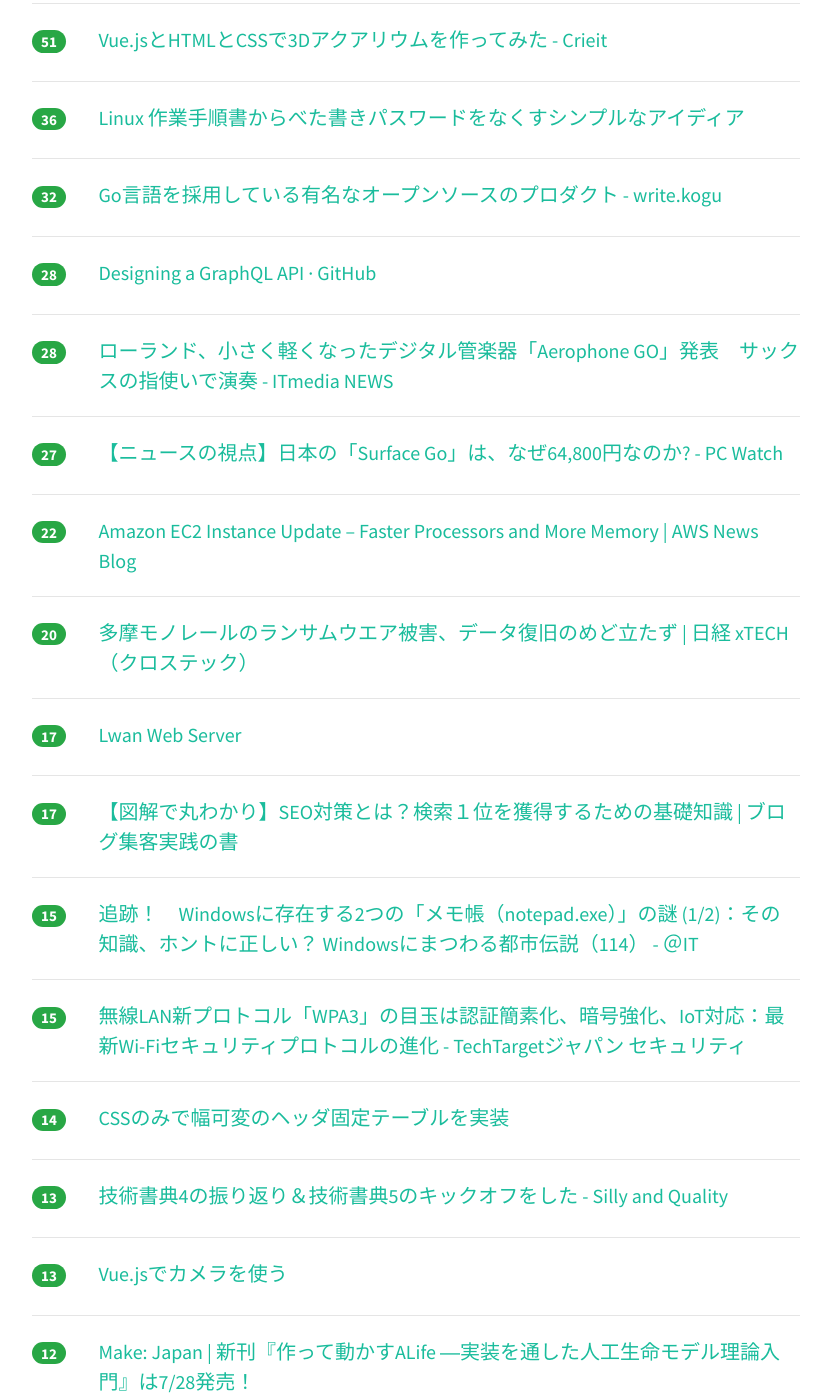
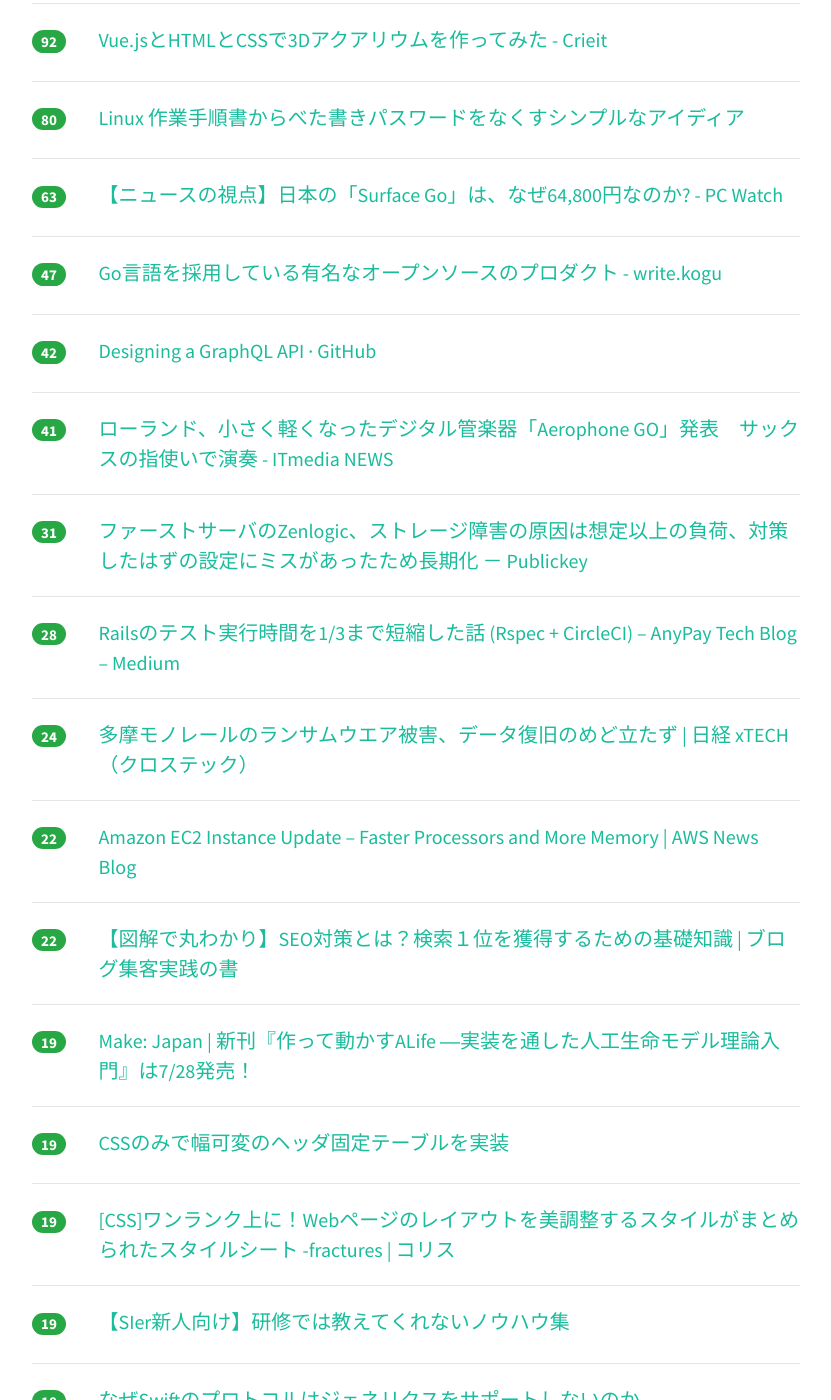
Before and after one commit to yatta47/hatena-matome-site, a Jekyll site: the page built from _posts/2018-07-18-hatena.md, in a window 1280 px wide and 1400 px high, scrolled down 370 px. Shown: the whole window, without its empty margins (224-1055 px from the left). Built offline with Jekyll 4.4.1, drawn with Linux system fonts in a browser that asks for light colours; nearby versions of some CDN libraries; some of the changed text lies outside the part shown.

Commit message:
Updated 2018-07-18

```diff
--- a/_posts/2018-07-18-hatena.md
+++ b/_posts/2018-07-18-hatena.md
@@ -1,39 +1,54 @@
 ---
 layout: post
 title:  "2018-07-18 はてぶIT"
-date:   2018-07-18 09:03:08
+date:   2018-07-18 10:02:59
 tags: [it-hotentry]
 ---
-32 件のデータあり
+41 件のデータあり
 
 <hr><div class="row">
-<div class="col-1"><span class="badge badge-pill badge-success h2">51</span></div>
+<div class="col-1"><span class="badge badge-pill badge-success h2">92</span></div>
 <div class="col-11"><a href='https://crieit.net/posts/Vue-js-HTML-CSS-3D' target='_blank'>Vue.jsとHTMLとCSSで3Dアクアリウムを作ってみた - Crieit</a></div>
 </div>
 <hr>
 <div class="row">
-<div class="col-1"><span class="badge badge-pill badge-success h2">36</span></div>
+<div class="col-1"><span class="badge badge-pill badge-success h2">80</span></div>
 <div class="col-11"><a href='https://qiita.com/ktooi/items/ba156bb1848c31f04949' target='_blank'>Linux 作業手順書からべた書きパスワードをなくすシンプルなアイディア</a></div>
 </div>
 <hr>
 <div class="row">
-<div class="col-1"><span class="badge badge-pill badge-success h2">32</span></div>
+<div class="col-1"><span class="badge badge-pill badge-success h2">63</span></div>
+<div class="col-11"><a href='https://pc.watch.impress.co.jp/docs/column/howtoreadnews/1133160.html' target='_blank'>【ニュースの視点】日本の「Surface Go」は、なぜ64,800円なのか? - PC Watch</a></div>
+</div>
+<hr>
+<div class="row">
+<div class="col-1"><span class="badge badge-pill badge-success h2">47</span></div>
 <div class="col-11"><a href='http://write.kogus.org/articles/j5oYbI' target='_blank'>Go言語を採用している有名なオープンソースのプロダクト - write.kogu</a></div>
 </div>
 <hr>
 <div class="row">
-<div class="col-1"><span class="badge badge-pill badge-success h2">28</span></div>
+<div class="col-1"><span class="badge badge-pill badge-success h2">42</span></div>
 <div class="col-11"><a href='https://gist.github.com/swalkinshaw/3a33e2d292b60e68fcebe12b62bbb3e2' target='_blank'>Designing a GraphQL API · GitHub</a></div>
 </div>
 <hr>
 <div class="row">
-<div class="col-1"><span class="badge badge-pill badge-success h2">28</span></div>
+<div class="col-1"><span class="badge badge-pill badge-success h2">41</span></div>
 <div class="col-11"><a href='http://www.itmedia.co.jp/news/articles/1807/17/news127.html' target='_blank'>ローランド、小さく軽くなったデジタル管楽器「Aerophone GO」発表　サックスの指使いで演奏 - ITmedia NEWS</a></div>
 </div>
 <hr>
 <div class="row">
-<div class="col-1"><span class="badge badge-pill badge-success h2">27</span></div>
-<div class="col-11"><a href='https://pc.watch.impress.co.jp/docs/column/howtoreadnews/1133160.html' target='_blank'>【ニュースの視点】日本の「Surface Go」は、なぜ64,800円なのか? - PC Watch</a></div>
+<div class="col-1"><span class="badge badge-pill badge-success h2">31</span></div>
+<div class="col-11"><a href='https://www.publickey1.jp/blog/18/zenlogic_1.html' target='_blank'>ファーストサーバのZenlogic、ストレージ障害の原因は想定以上の負荷、対策したはずの設定にミスがあったため長期化 － Publickey</a></div>
+</div>
+<hr>
+<div class="row">
+<div class="col-1"><span class="badge badge-pill badge-success h2">28</span></div>
+<div class="col-11"><a href='https://medium.com/anypay-tech-blog/441e78c1796c' target='_blank'>Railsのテスト実行時間を1/3まで短縮した話 (Rspec + CircleCI) – AnyPay Tech Blog – Medium</a></div>
+</div>
+<hr>
+<div class="row">
+<div class="col-1"><span class="badge badge-pill badge-success h2">24</span></div>
+<div class="col-11"><a href='https://tech.nikkeibp.co.jp/atcl/nxt/news/18/01997/' target='_blank'>多摩モノレールのランサムウエア被害、データ復旧のめど立たず | 日経 xTECH（クロステック）</a></div>
 </div>
 <hr>
 <div class="row">
@@ -42,8 +57,33 @@ tags: [it-hotentry]
 </div>
 <hr>
 <div class="row">
-<div class="col-1"><span class="badge badge-pill badge-success h2">20</span></div>
-<div class="col-11"><a href='https://tech.nikkeibp.co.jp/atcl/nxt/news/18/01997/' target='_blank'>多摩モノレールのランサムウエア被害、データ復旧のめど立たず | 日経 xTECH（クロステック）</a></div>
+<div class="col-1"><span class="badge badge-pill badge-success h2">22</span></div>
+<div class="col-11"><a href='https://arata01.info/seo-base-10189' target='_blank'>【図解で丸わかり】SEO対策とは？検索１位を獲得するための基礎知識 | ブログ集客実践の書</a></div>
+</div>
+<hr>
+<div class="row">
+<div class="col-1"><span class="badge badge-pill badge-success h2">19</span></div>
+<div class="col-11"><a href='http://makezine.jp/blog/2018/07/how-to-make-and-run-alife.html' target='_blank'>Make: Japan | 新刊『作って動かすALife ―実装を通した人工生命モデル理論入門』は7/28発売！</a></div>
+</div>
+<hr>
+<div class="row">
+<div class="col-1"><span class="badge badge-pill badge-success h2">19</span></div>
+<div class="col-11"><a href='https://qiita.com/k7a/items/eda2f228f53e57827b7c' target='_blank'>CSSのみで幅可変のヘッダ固定テーブルを実装</a></div>
+</div>
+<hr>
+<div class="row">
+<div class="col-1"><span class="badge badge-pill badge-success h2">19</span></div>
+<div class="col-11"><a href='https://coliss.com/articles/build-websites/operation/css/css-utility-classes-fractures.html' target='_blank'>[CSS]ワンランク上に！Webページのレイアウトを美調整するスタイルがまとめられたスタイルシート -fractures | コリス</a></div>
+</div>
+<hr>
+<div class="row">
+<div class="col-1"><span class="badge badge-pill badge-success h2">19</span></div>
+<div class="col-11"><a href='https://qiita.com/old-stone/items/6221824566116710453f' target='_blank'>【SIer新人向け】研修では教えてくれないノウハウ集</a></div>
+</div>
+<hr>
+<div class="row">
+<div class="col-1"><span class="badge badge-pill badge-success h2">18</span></div>
+<div class="col-11"><a href='https://qiita.com/koher/items/b21879a31210f7408502' target='_blank'>なぜSwiftのプロトコルはジェネリクスをサポートしないのか</a></div>
 </div>
 <hr>
 <div class="row">
@@ -52,8 +92,13 @@ tags: [it-hotentry]
 </div>
 <hr>
 <div class="row">
-<div class="col-1"><span class="badge badge-pill badge-success h2">17</span></div>
-<div class="col-11"><a href='https://arata01.info/seo-base-10189' target='_blank'>【図解で丸わかり】SEO対策とは？検索１位を獲得するための基礎知識 | ブログ集客実践の書</a></div>
+<div class="col-1"><span class="badge badge-pill badge-success h2">16</span></div>
+<div class="col-11"><a href='http://meganetaaan.hatenablog.com/entry/2018/07/17/233556' target='_blank'>技術書典4の振り返り＆技術書典5のキックオフをした - Silly and Quality</a></div>
+</div>
+<hr>
+<div class="row">
+<div class="col-1"><span class="badge badge-pill badge-success h2">16</span></div>
+<div class="col-11"><a href='https://qiita.com/nkg/items/be89d8aebda6509ce2e1' target='_blank'>Vue.jsでカメラを使う</a></div>
 </div>
 <hr>
 <div class="row">
@@ -68,32 +113,17 @@ tags: [it-hotentry]
 <hr>
 <div class="row">
 <div class="col-1"><span class="badge badge-pill badge-success h2">14</span></div>
-<div class="col-11"><a href='https://qiita.com/k7a/items/eda2f228f53e57827b7c' target='_blank'>CSSのみで幅可変のヘッダ固定テーブルを実装</a></div>
+<div class="col-11"><a href='https://qiita.com/dankogai/items/5e8a96f707aa00710f14' target='_blank'>Swift - プロトコルが型になるとき</a></div>
 </div>
 <hr>
 <div class="row">
-<div class="col-1"><span class="badge badge-pill badge-success h2">13</span></div>
-<div class="col-11"><a href='http://meganetaaan.hatenablog.com/entry/2018/07/17/233556' target='_blank'>技術書典4の振り返り＆技術書典5のキックオフをした - Silly and Quality</a></div>
-</div>
-<hr>
-<div class="row">
-<div class="col-1"><span class="badge badge-pill badge-success h2">13</span></div>
-<div class="col-11"><a href='https://qiita.com/nkg/items/be89d8aebda6509ce2e1' target='_blank'>Vue.jsでカメラを使う</a></div>
+<div class="col-1"><span class="badge badge-pill badge-success h2">14</span></div>
+<div class="col-11"><a href='https://tikasan.hatenablog.com/entry/2018/07/17/224714' target='_blank'>チャットと対話の使い分け - ぺい</a></div>
 </div>
 <hr>
 <div class="row">
 <div class="col-1"><span class="badge badge-pill badge-success h2">12</span></div>
-<div class="col-11"><a href='http://makezine.jp/blog/2018/07/how-to-make-and-run-alife.html' target='_blank'>Make: Japan | 新刊『作って動かすALife ―実装を通した人工生命モデル理論入門』は7/28発売！</a></div>
-</div>
-<hr>
-<div class="row">
-<div class="col-1"><span class="badge badge-pill badge-success h2">12</span></div>
-<div class="col-11"><a href='https://coliss.com/articles/build-websites/operation/css/css-utility-classes-fractures.html' target='_blank'>[CSS]ワンランク上に！Webページのレイアウトを美調整するスタイルがまとめられたスタイルシート -fractures | コリス</a></div>
-</div>
-<hr>
-<div class="row">
-<div class="col-1"><span class="badge badge-pill badge-success h2">12</span></div>
-<div class="col-11"><a href='https://qiita.com/koher/items/b21879a31210f7408502' target='_blank'>なぜSwiftのプロトコルはジェネリクスをサポートしないのか</a></div>
+<div class="col-11"><a href='http://www.itmedia.co.jp/news/articles/1807/17/news095.html' target='_blank'>サーモス、“魔法瓶”技術のイヤフォン・ヘッドフォン披露　空洞は「1000万分の1気圧」 - ITmedia NEWS</a></div>
 </div>
 <hr>
 <div class="row">
@@ -103,12 +133,7 @@ tags: [it-hotentry]
 <hr>
 <div class="row">
 <div class="col-1"><span class="badge badge-pill badge-success h2">11</span></div>
-<div class="col-11"><a href='https://tikasan.hatenablog.com/entry/2018/07/17/224714' target='_blank'>チャットと対話の使い分け - ぺい</a></div>
-</div>
-<hr>
-<div class="row">
-<div class="col-1"><span class="badge badge-pill badge-success h2">10</span></div>
-<div class="col-11"><a href='https://qiita.com/dankogai/items/5e8a96f707aa00710f14' target='_blank'>Swift - プロトコルが型になるとき</a></div>
+<div class="col-11"><a href='https://japan.cnet.com/article/35122601/' target='_blank'>「Googleアシスタント」アプリ、その日の概要を1カ所にまとめて表示する新機能 - CNET Japan</a></div>
 </div>
 <hr>
 <div class="row">
@@ -122,47 +147,67 @@ tags: [it-hotentry]
 </div>
 <hr>
 <div class="row">
-<div class="col-1"><span class="badge badge-pill badge-success h2">8</span></div>
+<div class="col-1"><span class="badge badge-pill badge-success h2">9</span></div>
 <div class="col-11"><a href='https://cloud.watch.impress.co.jp/docs/news/1133229.html' target='_blank'>テックウインド、グラフィックカードが搭載できるGPUアクセラレーション対応NAS「QNAP TS-1677X」を販売 - クラウド Watch</a></div>
 </div>
 <hr>
 <div class="row">
-<div class="col-1"><span class="badge badge-pill badge-success h2">8</span></div>
-<div class="col-11"><a href='http://www.itmedia.co.jp/news/articles/1807/17/news095.html' target='_blank'>サーモス、“魔法瓶”技術のイヤフォン・ヘッドフォン披露　空洞は「1000万分の1気圧」 - ITmedia NEWS</a></div>
+<div class="col-1"><span class="badge badge-pill badge-success h2">9</span></div>
+<div class="col-11"><a href='https://blog.golang.org/ismmkeynote' target='_blank'>Getting to Go - The Go Blog</a></div>
 </div>
 <hr>
 <div class="row">
-<div class="col-1"><span class="badge badge-pill badge-success h2">7</span></div>
+<div class="col-1"><span class="badge badge-pill badge-success h2">9</span></div>
+<div class="col-11"><a href='https://dev.classmethod.jp/etc/aws-bu-360do/' target='_blank'>360度評価を導入する7つのステップ ｜ Developers.IO</a></div>
+</div>
+<hr>
+<div class="row">
+<div class="col-1"><span class="badge badge-pill badge-success h2">8</span></div>
 <div class="col-11"><a href='https://aws.amazon.com/jp/blogs/aws/amazon-ec2-instance-update-faster-processors-and-more-memory/' target='_blank'>Amazon EC2 Instance Update – Faster Processors and More Memory | AWS News Blog</a></div>
 </div>
 <hr>
 <div class="row">
 <div class="col-1"><span class="badge badge-pill badge-success h2">7</span></div>
-<div class="col-11"><a href='https://www.publickey1.jp/blog/18/zenlogic_1.html' target='_blank'>ファーストサーバのZenlogic、ストレージ障害の原因は想定以上の負荷、対策したはずの設定にミスがあったため長期化 － Publickey</a></div>
+<div class="col-11"><a href='https://tech.nikkeibp.co.jp/atcl/nxt/column/18/00359/071000001/' target='_blank'>システム開発のテスト工数4割削減へ、1年間の無駄取り活動で成果 | 日経 xTECH（クロステック）</a></div>
 </div>
 <hr>
 <div class="row">
 <div class="col-1"><span class="badge badge-pill badge-success h2">6</span></div>
-<div class="col-11"><a href='https://blog.golang.org/ismmkeynote' target='_blank'>Getting to Go - The Go Blog</a></div>
+<div class="col-11"><a href='https://karaage.hatenadiary.jp/entry/2018/07/18/073000' target='_blank'>ブログのロゴとアイコンをリニューアルしました - karaage. [からあげ]</a></div>
+</div>
+<hr>
+<div class="row">
+<div class="col-1"><span class="badge badge-pill badge-success h2">5</span></div>
+<div class="col-11"><a href='https://status.cloud.google.com/incident/cloud-networking/18012' target='_blank'>Google Cloud Status Dashboard</a></div>
+</div>
+<hr>
+<div class="row">
+<div class="col-1"><span class="badge badge-pill badge-success h2">5</span></div>
+<div class="col-11"><a href='https://blog.craftz.dog/lessons-learned-from-creating-my-mobile-app-to-build-a-high-quality-react-native-app-dcf021ce37ef' target='_blank'>React Native製アプリのクオリティを上げるために工夫した事 – 週休７日で働きたい</a></div>
+</div>
+<hr>
+<div class="row">
+<div class="col-1"><span class="badge badge-pill badge-success h2">5</span></div>
+<div class="col-11"><a href='https://japan.cnet.com/article/35122602/' target='_blank'>Facebook、4拠点でAI研究者を獲得--大学との連携を強化へ - CNET Japan</a></div>
 </div>
 <hr>
 <div class="row">
 <div class="col-1"><span class="badge badge-pill badge-success h2">4</span></div>
-<div class="col-11"><a href='https://japan.cnet.com/article/35122601/' target='_blank'>「Googleアシスタント」アプリ、その日の概要を1カ所にまとめて表示する新機能 - CNET Japan</a></div>
+<div class="col-11"><a href='https://qiita.com/xtetsuji/items/a21c718ca37799d11c7c' target='_blank'>Perl の文法上の新機能が使える feature プラグマ詳解</a></div>
 </div>
 <hr>
 <div class="row">
 <div class="col-1"><span class="badge badge-pill badge-success h2">4</span></div>
-<div class="col-11"><a href='https://dev.classmethod.jp/etc/aws-bu-360do/' target='_blank'>360度評価を導入する7つのステップ ｜ Developers.IO</a></div>
+<div class="col-11"><a href='http://www.itmedia.co.jp/news/articles/1807/17/news069.html' target='_blank'>Appleプリントサービス、2018年9月30日で終了 - ITmedia NEWS</a></div>
 </div>
 <hr>
 <div class="row">
 <div class="col-1"><span class="badge badge-pill badge-success h2">3</span></div>
-<div class="col-11"><a href='https://karaage.hatenadiary.jp/entry/2018/07/18/073000' target='_blank'>ブログのロゴとアイコンをリニューアルしました - karaage. [からあげ]</a></div>
+<div class="col-11"><a href='https://findy-code.io/engineer-lab/refine-recommend-jobs' target='_blank'>好みの求人を探そう！Findyでスキルや職種により求人を絞り込み出来るようになりました | Findy Engineer Lab - ファインディエンジニアラボ</a></div>
 </div>
 <hr>
 <div class="row">
-<div class="col-1"><span class="badge badge-pill badge-success h2">2</span></div>
-<div class="col-11"><a href='https://qiita.com/old-stone/items/6221824566116710453f' target='_blank'>【SIer新人向け】研修では教えてくれないノウハウ集</a></div>
+<div class="col-1"><span class="badge badge-pill badge-success h2">3</span></div>
+<div class="col-11"><a href='http://www.itmedia.co.jp/news/articles/1807/18/news060.html' target='_blank'>SpotifyやPokemon Goが早朝ダウン、原因はGoogle Cloudか（復旧済み） - ITmedia NEWS</a></div>
 </div>
 <hr>
```
